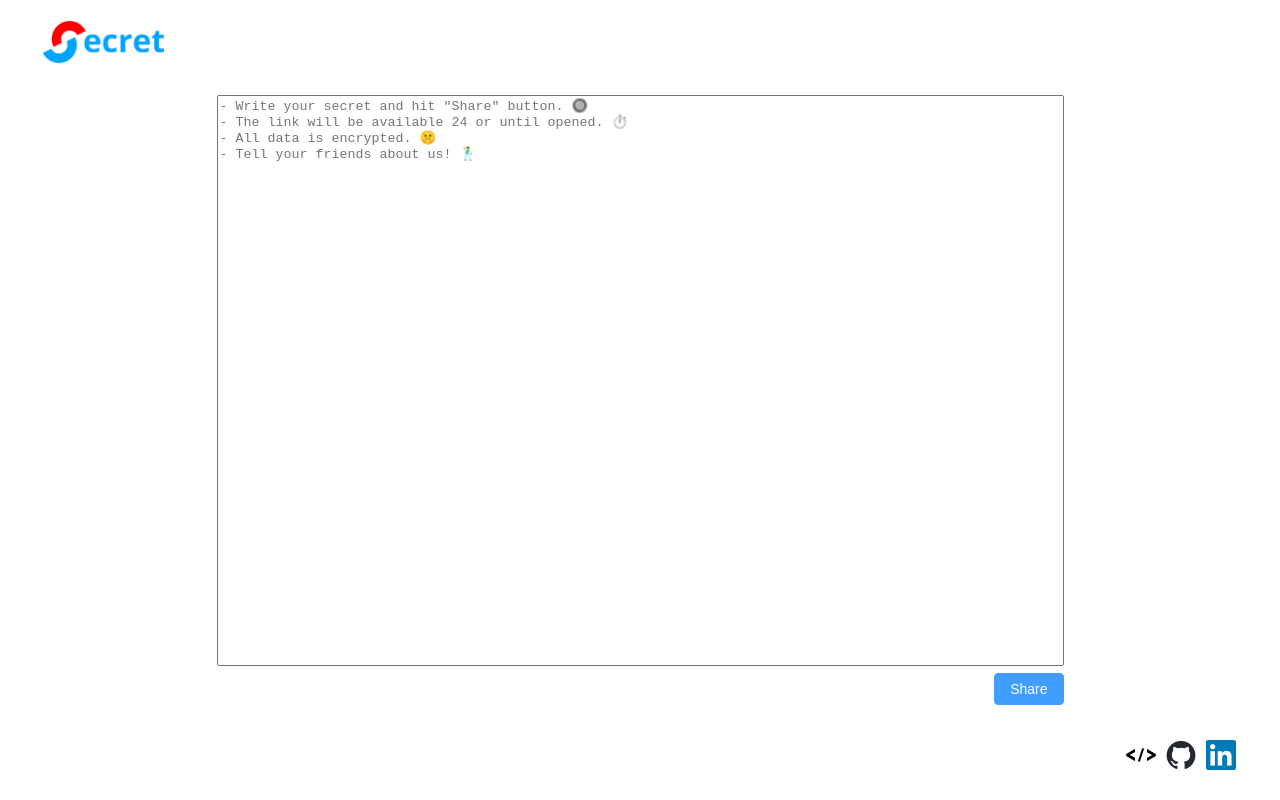
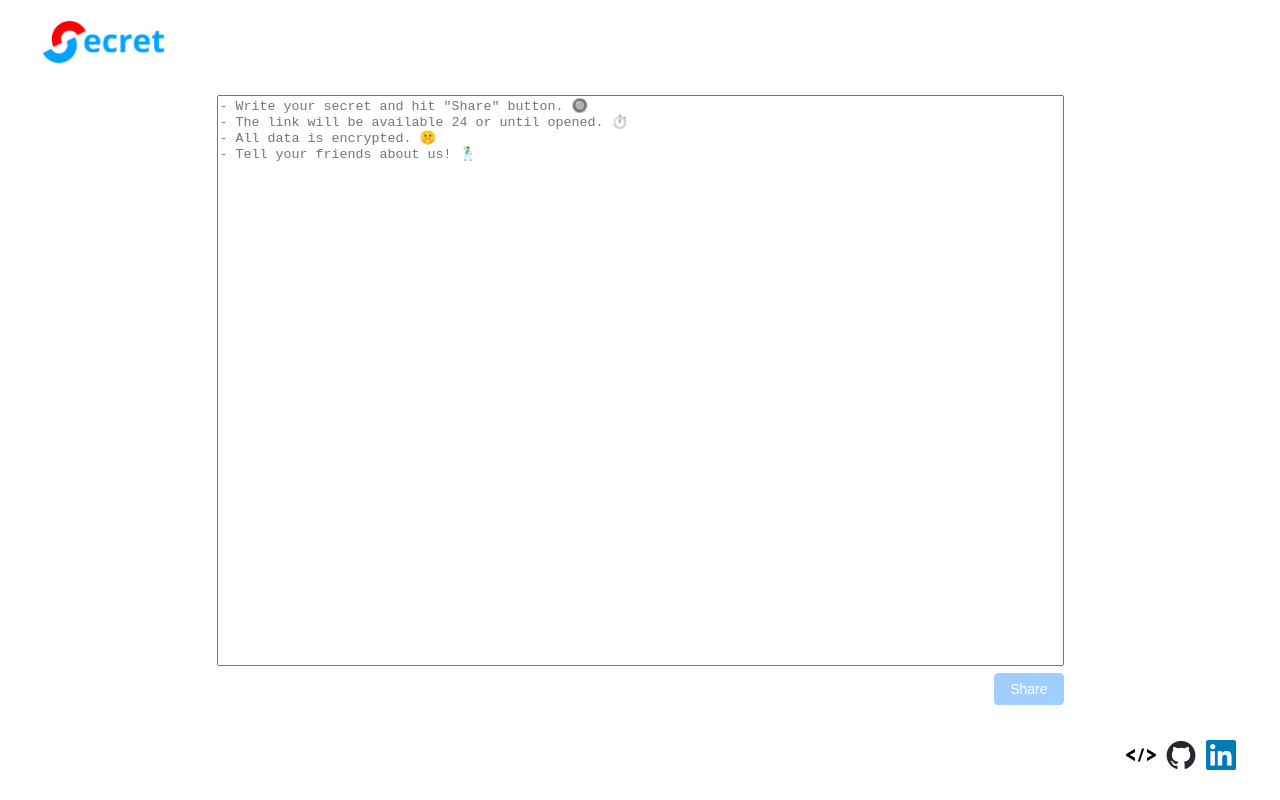
Before and after one commit to ReshetovItsMe/secret-message, a Vue app in the folder web/: page /secret/1 in a window 1280 px wide. Built offline with nearby package versions, Linux system fonts and the light colour scheme.

Commit message:
feat: share button and copy link

```diff
--- a/web/package.json
+++ b/web/package.json
@@ -12,6 +12,8 @@
         "type-check": "vue-tsc --noEmit -p tsconfig.app.json --composite false"
     },
     "dependencies": {
+        "@vueuse/core": "^10.7.2",
+        "axios": "^1.5.1",
         "element-plus": "^2.4.0",
         "register-service-worker": "^1.7.2",
         "vue": "^3.3.4"
--- a/web/src/App.vue
+++ b/web/src/App.vue
@@ -1,7 +1,30 @@
 <script setup lang="ts">
+import { reactive } from 'vue';
 import Footer from './components/Footer.vue';
 import Header from './components/Header.vue';
 import SecretInput from './components/SecretInput.vue';
+import SecretUrl from './components/SecretUrl.vue';
+
+const store = {
+    state: reactive<{ url?: string }>({
+        url: undefined,
+    }),
+
+    setUrlAction(newValue: string) {
+        this.state.url = newValue;
+    },
+
+    clearUrlAction() {
+        this.state.url = undefined;
+    },
+};
+
+const setUrlValue = (url: string) => {
+    store.setUrlAction(url);
+};
+const makeNewSecret = () => {
+    store.clearUrlAction();
+};
 </script>
 
 <template>
@@ -11,7 +34,16 @@ import SecretInput from './components/SecretInput.vue';
                 <Header />
             </el-header>
             <el-main>
-                <SecretInput class="secret-input" />
+                <SecretUrl
+                    v-if="!!store.state.url"
+                    :secretId="store.state.url"
+                    @make-new-secret="makeNewSecret"
+                />
+                <SecretInput
+                    v-else
+                    class="secret-input"
+                    @return-secret-url="setUrlValue"
+                />
             </el-main>
             <el-footer>
                 <Footer />
@@ -37,7 +69,18 @@ import SecretInput from './components/SecretInput.vue';
 
     .secret-input {
         flex: 1;
-        width: 70%;
+    }
+
+    @media (min-width: 1100px) {
+        .secret-input {
+            width: 70%;
+        }
+    }
+
+    @media (max-width: 1099px) {
+        .secret-input {
+            width: 90%;
+        }
     }
 }
 </style>
--- a/web/src/components/SecretInput.vue
+++ b/web/src/components/SecretInput.vue
@@ -1,19 +1,39 @@
 <script lang="ts" setup>
 import { ref } from 'vue';
+import axios from 'axios';
 
-const textarea = ref('');
+const emit = defineEmits<{
+    (e: 'returnSecretUrl', url: string): void;
+}>();
+
+const message = ref('');
 const placeholder: string =
     '- Write your secret and hit "Share" button. 🔘 \n- The link will be available 24 or until opened. ⏱️ \n- All data is encrypted. 🤫 \n- Tell your friends about us! 🕺';
+
+const postSecret = async () => {
+    try {
+        // const response = await axios.post('/message', message);
+        emit('returnSecretUrl', message.value);
+    } catch (error) {
+        console.error(error);
+    }
+};
 </script>
 
 <template>
     <div class="input-block">
         <textarea
-            v-model="textarea"
+            v-model="message"
             class="form-control"
             :placeholder="placeholder"
         ></textarea>
-        <el-button class="procceed-button" type="primary">Share</el-button>
+        <el-button
+            class="procceed-button"
+            type="primary"
+            @click="postSecret()"
+            :disabled="message.length < 1"
+            >Share</el-button
+        >
     </div>
 </template>
 
--- /dev/null
+++ b/web/src/components/SecretUrl.vue
@@ -0,0 +1,64 @@
+<script lang="ts" setup>
+import { ref } from 'vue';
+import { CopyDocument } from '@element-plus/icons-vue';
+import { useClipboard } from '@vueuse/core';
+
+const props = defineProps<{
+    secretId: string;
+}>();
+
+const emit = defineEmits<{
+    (e: 'makeNewSecret'): void;
+}>();
+
+const domain = window.location.origin;
+const fullUrl = `${domain}/${props.secretId}`;
+const textToCopy = ref(fullUrl);
+
+const makeNewSecret = () => {
+    try {
+        emit('makeNewSecret');
+    } catch (error) {
+        console.error(error);
+    }
+};
+
+const { copy } = useClipboard({ source: textToCopy });
+</script>
+
+<template>
+    <div class="url-block">
+        <div class="url-block-link">
+            <el-text size="large" v-model="textToCopy">{{ fullUrl }}</el-text>
+
+            <el-button
+                text
+                size="large"
+                type="''"
+                :icon="CopyDocument"
+                @click="copy()"
+            />
+        </div>
+        <el-button
+            class="procceed-button"
+            type="primary"
+            @click="makeNewSecret()"
+            >New Secret</el-button
+        >
+    </div>
+</template>
+
+<style scoped>
+.url-block {
+    display: flex;
+    flex-direction: column;
+}
+.url-block-link {
+    display: flex;
+    flex-direction: row;
+}
+.procceed-button {
+    margin-top: 5pt;
+    align-self: end;
+}
+</style>
```
Also changed, not shown: 1 other file (tests, documents, lock files or other folders).
